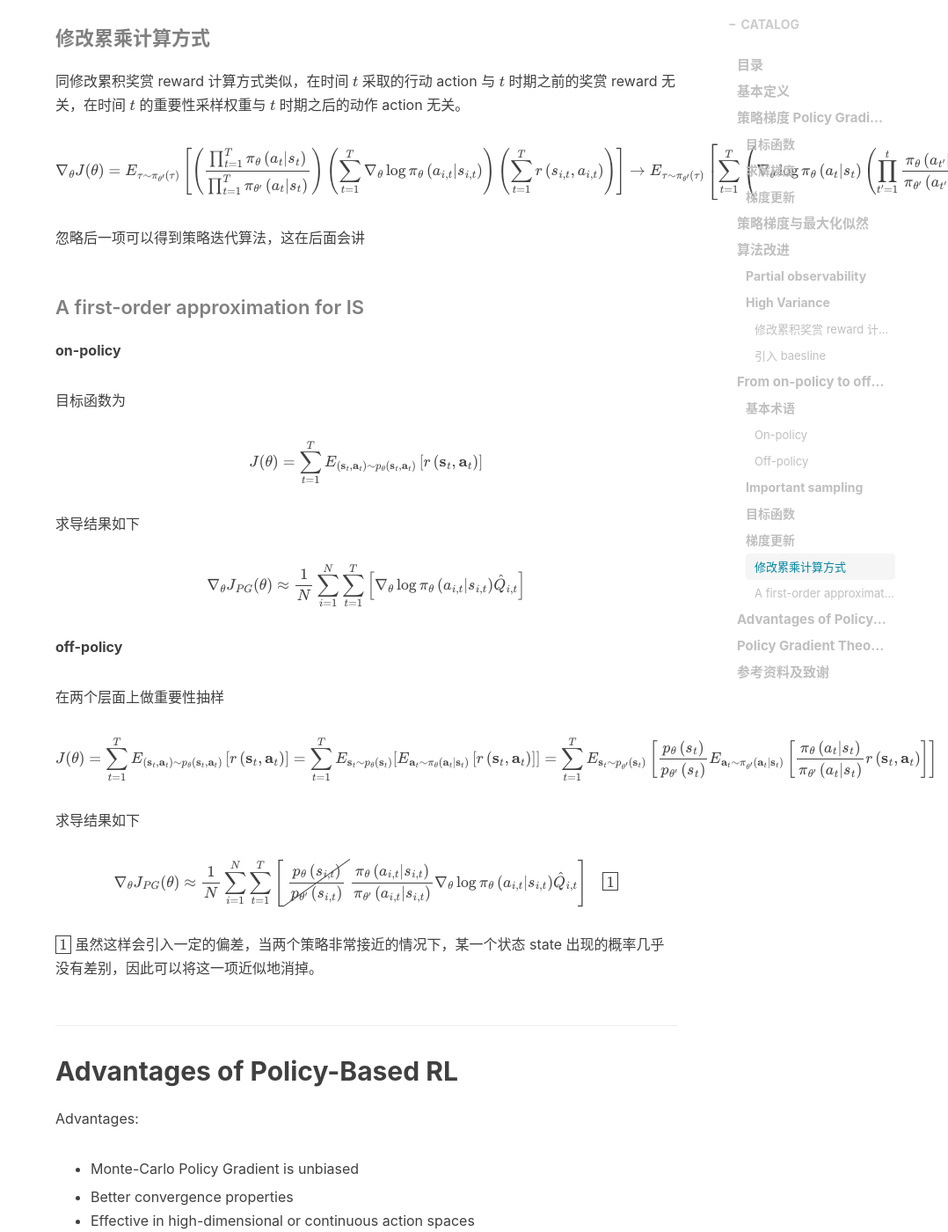
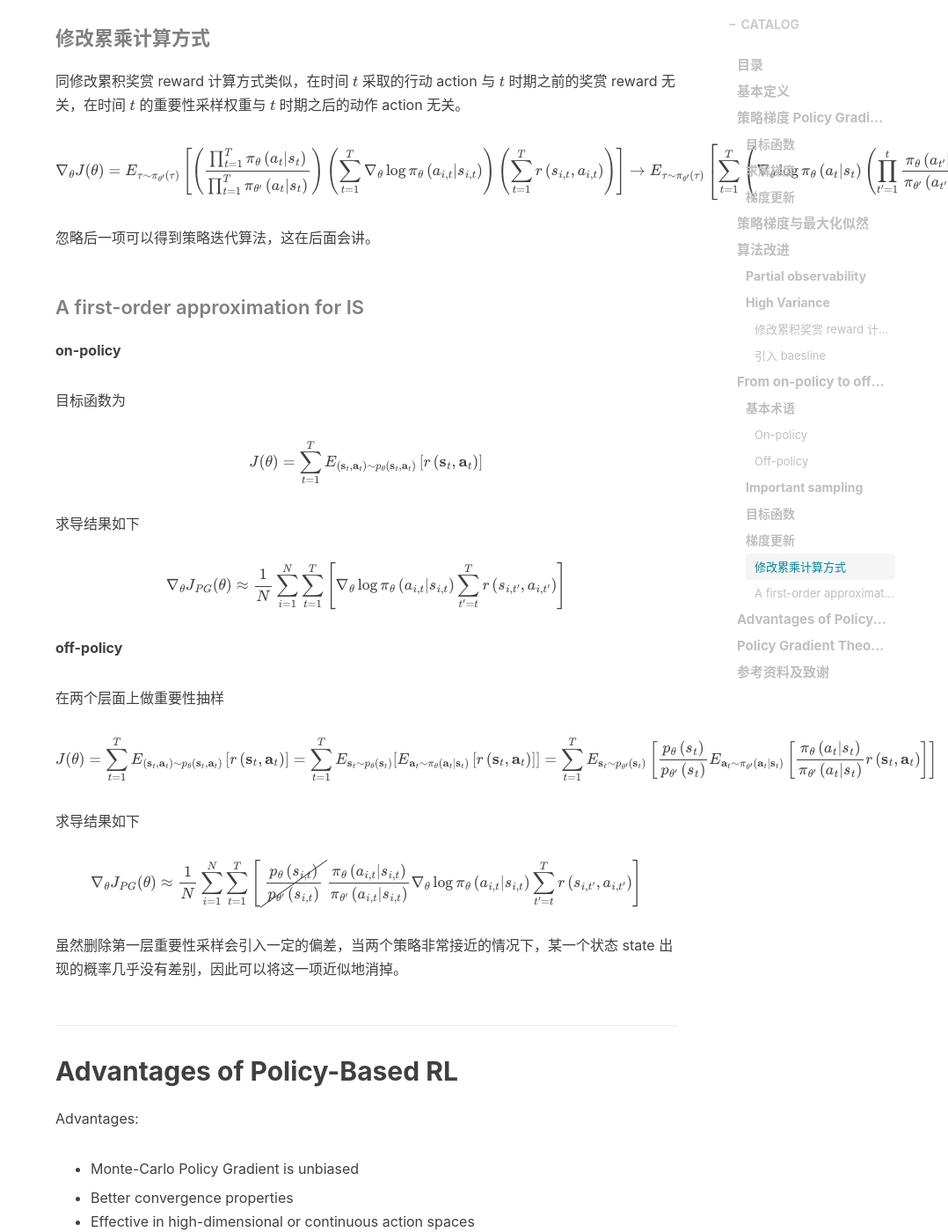
Before and after one commit to liushunyu/blog, a Jekyll site: the page built from _posts/2020-04-18-强化学习思考（7）策略梯度.md, in a window 1280 px wide and 1400 px high, scrolled down 9875 px. Shown: the whole window at 88% size, without its empty margins (202-1280 px from the left). Built offline with Jekyll 4.4.1, drawn with Linux system fonts in a browser that asks for light colours; nearby versions of some CDN libraries; formulas are drawn with MathJax 3; comment, search, counter and statistics services are not loaded.

Commit message:
Update 2020-04-18-强化学习思考（7）策略梯度.md

```diff
--- a/_posts/2020-04-18-强化学习思考（7）策略梯度.md
+++ b/_posts/2020-04-18-强化学习思考（7）策略梯度.md
@@ -476,7 +476,7 @@ $$
 $$
 
 
-忽略后一项可以得到策略迭代算法，这在后面会讲
+忽略后一项可以得到策略迭代算法，这在后面会讲。
 
 
 
@@ -497,7 +497,7 @@ $$
 
 
 $$
-\nabla_{\theta} J_{PG}(\theta) \approx \frac{1}{N} \sum_{i=1}^{N}  \sum_{t=1}^{T} \left[\nabla_\theta \log \pi_{\theta}\left(a_{i,t} | s_{i,t}\right) \hat{Q}_{i,t} \right]
+\nabla_{\theta} J_{PG}(\theta) \approx \frac{1}{N} \sum_{i=1}^{N}  \sum_{t=1}^{T} \left[\nabla_\theta \log \pi_{\theta}\left(a_{i,t} | s_{i,t}\right) \sum_{t'=t}^{T}   r\left({s}_{i,t'}, {a}_{i,t'}\right) \right]
 $$
 
 
@@ -518,11 +518,11 @@ $$
 
 $$
 \require{cancel}
-\nabla_{\theta} J_{PG}(\theta) \approx \frac{1}{N} \sum_{i=1}^{N}  \sum_{t=1}^{T} \left[\cancel{\frac{ p_{\theta}\left(s_{i,t}\right) }{p_{\theta'}\left(s_{i,t}\right) }}\frac{ \pi_{\theta}\left(a_{i,t} | s_{i,t}\right) }{\pi_{\theta'}\left(a_{i,t} | s_{i,t}\right) } \nabla_\theta \log \pi_{\theta}\left(a_{i,t} | s_{i,t}\right)  \hat{Q}_{i,t} \right] \quad\fbox{1}
+\nabla_{\theta} J_{PG}(\theta) \approx \frac{1}{N} \sum_{i=1}^{N}  \sum_{t=1}^{T} \left[\cancel{\frac{ p_{\theta}\left(s_{i,t}\right) }{p_{\theta'}\left(s_{i,t}\right) }}\frac{ \pi_{\theta}\left(a_{i,t} | s_{i,t}\right) }{\pi_{\theta'}\left(a_{i,t} | s_{i,t}\right) } \nabla_\theta \log \pi_{\theta}\left(a_{i,t} | s_{i,t}\right)  \sum_{t'=t}^{T}   r\left({s}_{i,t'}, {a}_{i,t'}\right) \right]
 $$
 
 
-$\fbox{1}$  虽然这样会引入一定的偏差，当两个策略非常接近的情况下，某一个状态 state 出现的概率几乎没有差别，因此可以将这一项近似地消掉。
+虽然删除第一层重要性采样会引入一定的偏差，当两个策略非常接近的情况下，某一个状态 state 出现的概率几乎没有差别，因此可以将这一项近似地消掉。
 
 
 
```
